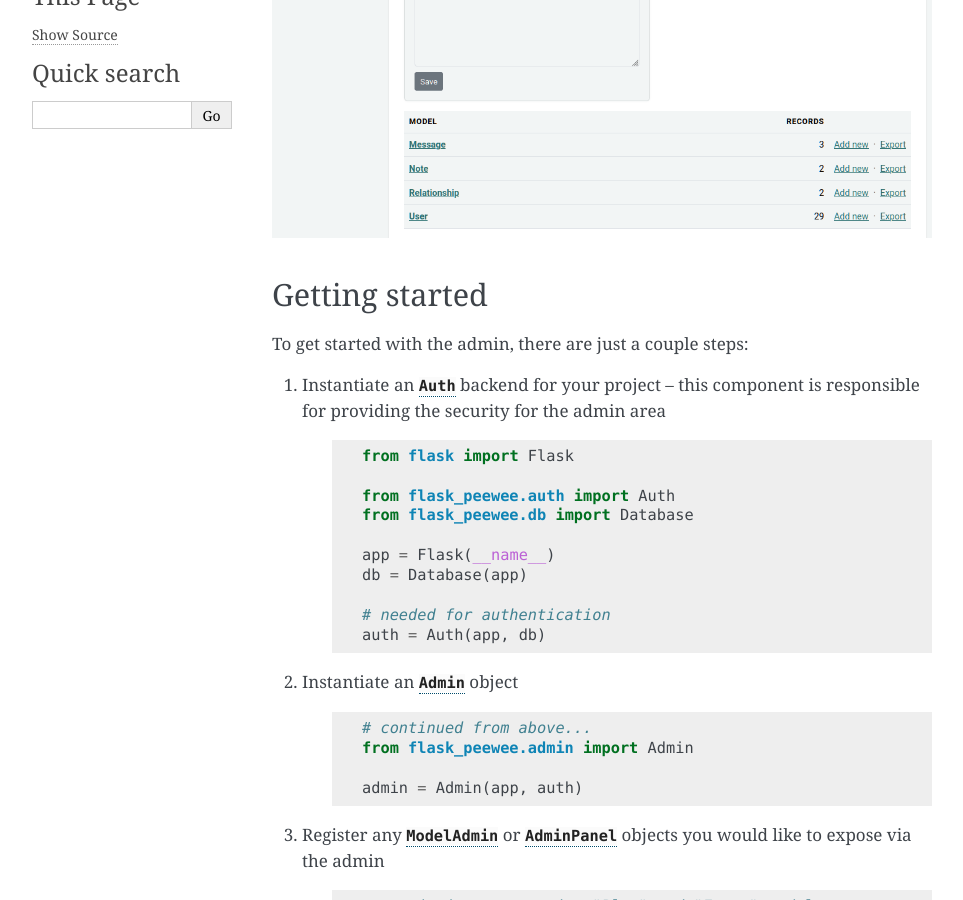
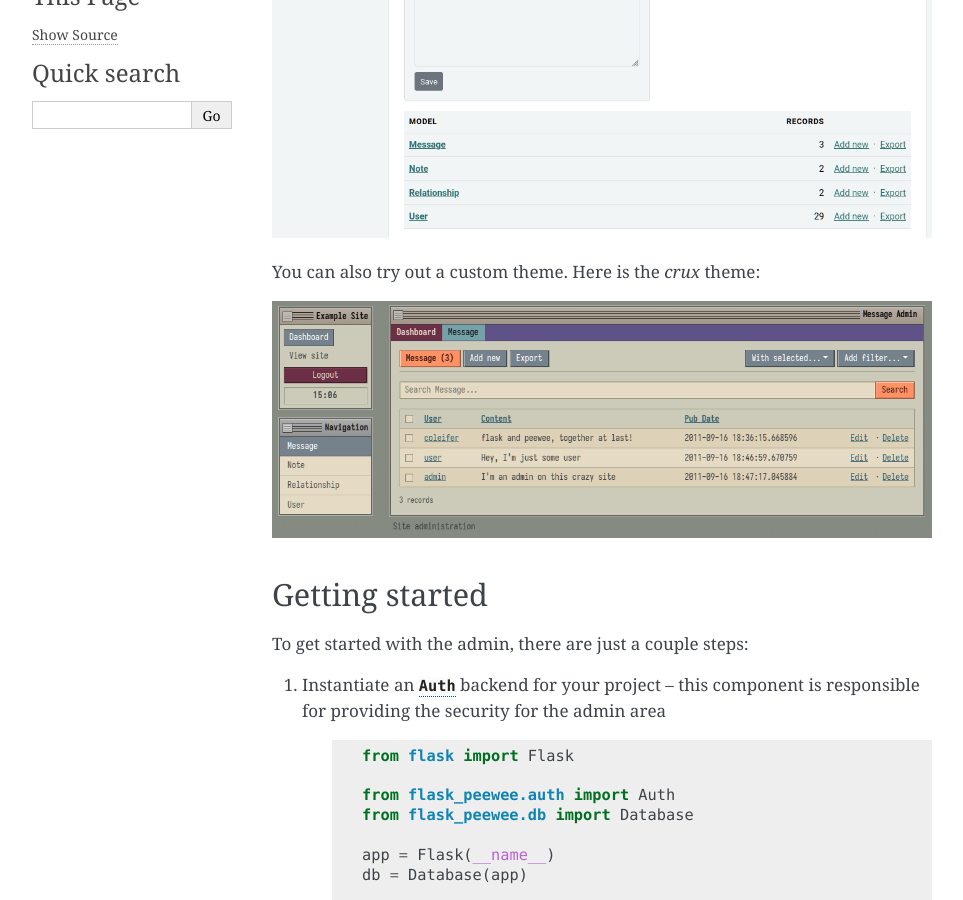
Before and after one commit to coleifer/flask-peewee, a Sphinx documentation site: the page built from docs/admin.rst, in a window 1280 px wide and 900 px high, scrolled down 483 px. Shown: the whole window, without its empty margins (148-1111 px from the left). Built offline with Sphinx 7.4.7, drawn with Linux system fonts in a browser that asks for light colours.

Commit message:
Crux theme

```diff
--- a/docs/admin.rst
+++ b/docs/admin.rst
@@ -11,6 +11,10 @@ application content.
 Here's a screen-shot of the admin dashboard:
 
 .. image:: fp-admin.png
+
+You can also try out a custom theme. Here is the *crux* theme:
+
+.. image:: fp-crux-full.png
 
 Getting started
 ---------------
```
Also changed, not shown: docs/fp-crux-full.png (added), docs/fp-crux.png.
